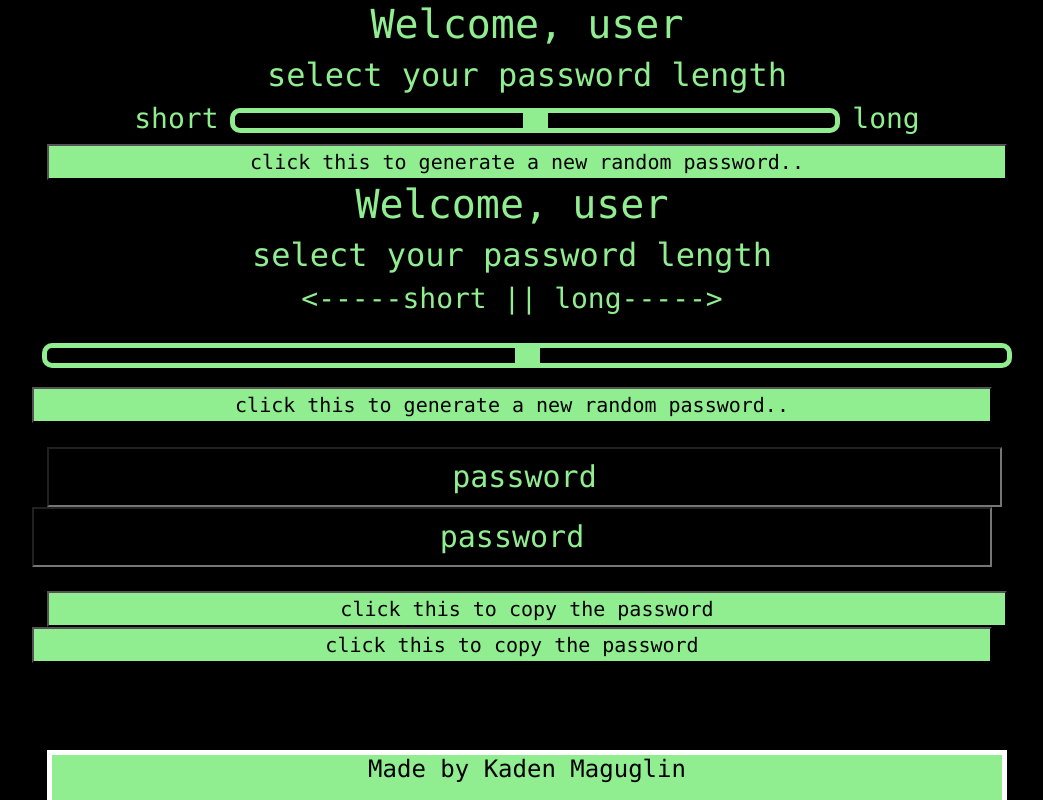
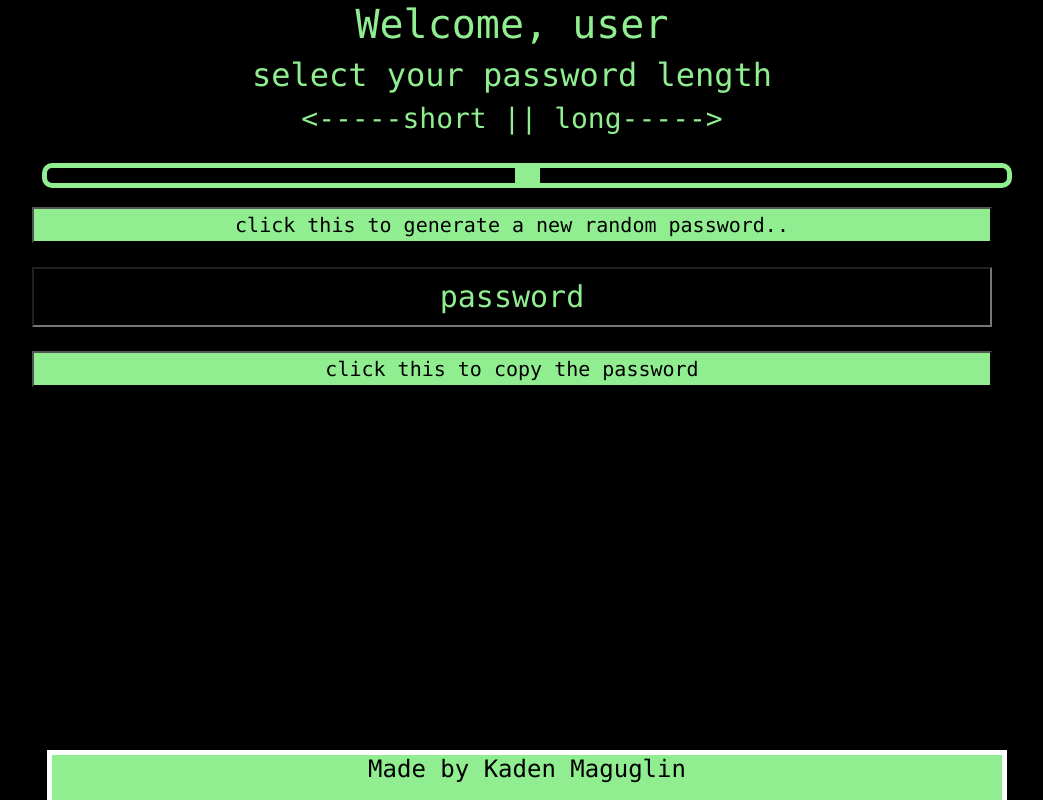
Before and after one commit to Kadenmaguglin/hw3, a plain HTML site: page index.html in a window 1280 px wide. Shown: the whole page, without its empty margins (128-1171 px from the left). Drawn offline with nearby package versions, Linux system fonts and the light colour scheme.

Commit message:
hopefully fixed
plzgod

```diff
--- a/index.html
+++ b/index.html
@@ -8,12 +8,6 @@
   <title>Password Generator</title>
 
   <div class="container">
-    <h1>Welcome, user</h1>
-    <h2>select your password length</h2>
-    <div class="sliderContainer"><h3>short
-        <input id="slider" type="range" min="10" max="20" value="15">
-    long</h3></div>
-      <button class="passwordButton" onclick="generate()">click this to generate a new random password..</button>
     <div class="row"><h1 class="col-md-12">Welcome, user</h1></div>
     <div class="row"><h2 class="col-md-12">select your password length</h2></div>
 
@@ -24,11 +18,9 @@
       <div class="row"><button class="passwordButton col-md-12" onclick="generate()">click this to generate a new random password..</button></div>
       <br>
 
-      <input type="text" value="password" id="passwordField">
       <div class="row"><input class = "col-md-12" type="text" value="password" id="passwordField"></div>
       <br>
 
-      <button class="copyButton" onclick="copy()">click this to copy the password</button>
       <div class="row"><button class="copyButton col-md-12" onclick="copy()">click this to copy the password</button></div>
       <br>
     <footer class="footer"><h4>Made by Kaden Maguglin</h4></footer>
```
